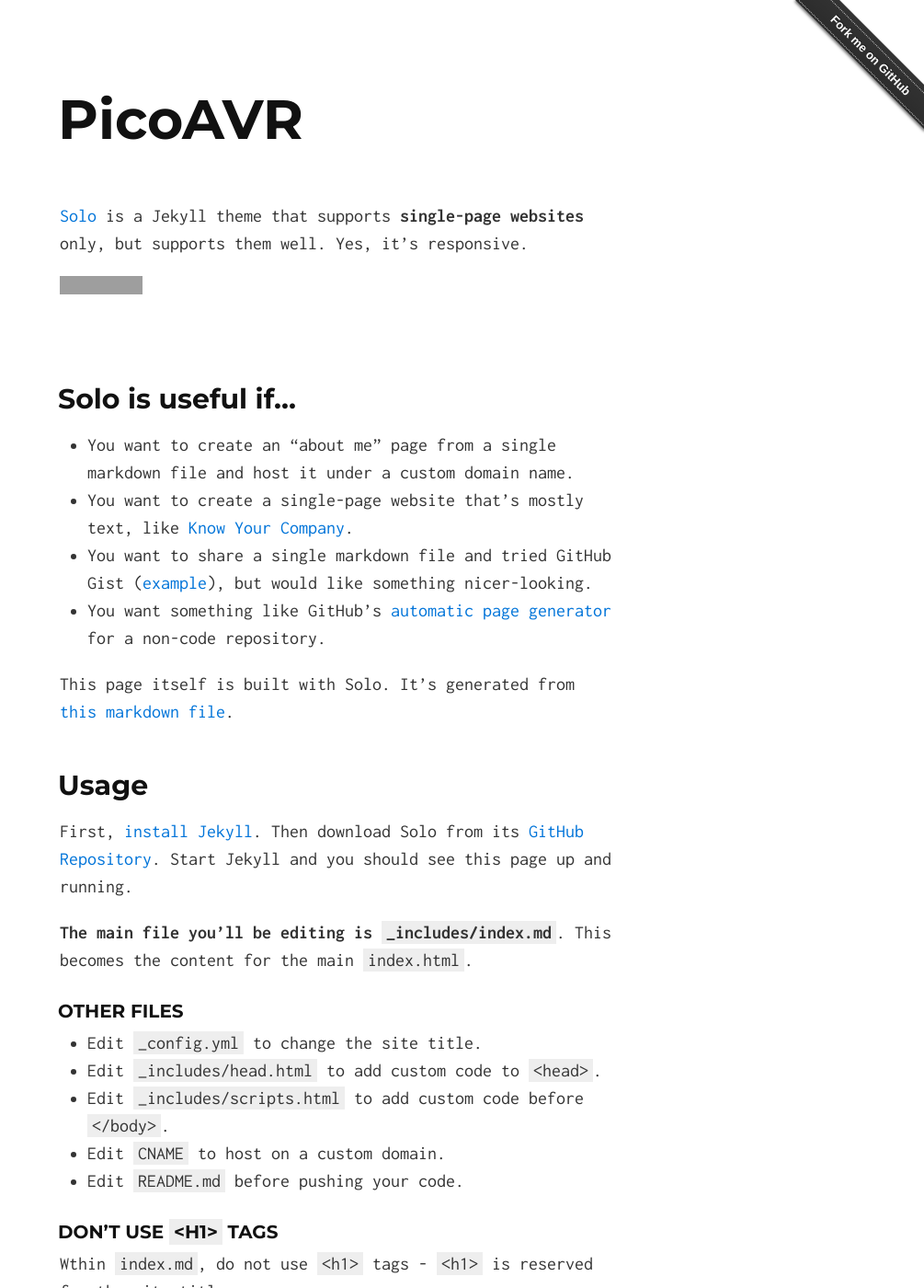
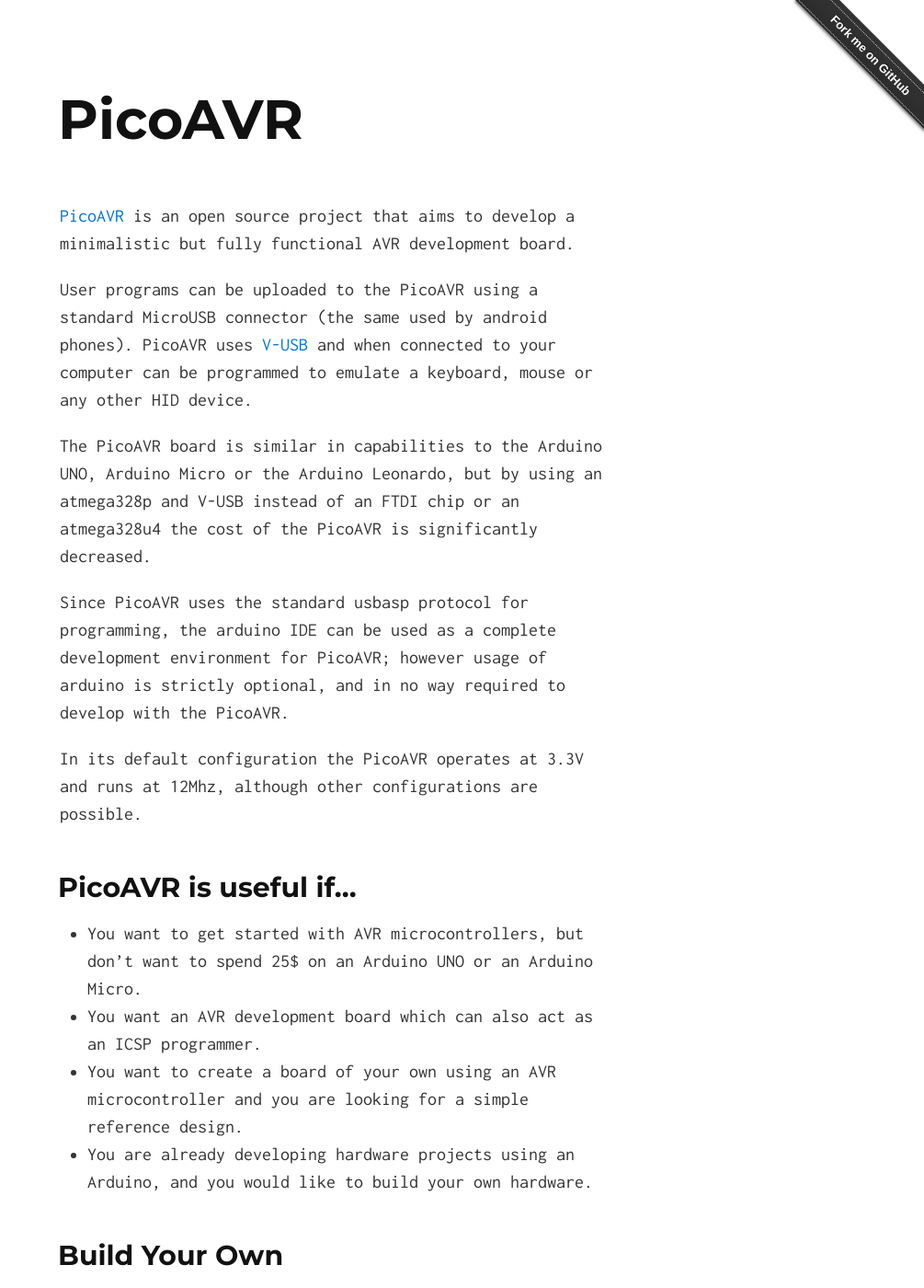
Before and after one commit to acornejo/picoAVR, a Jekyll site: the page built from index.html, in a window 1280 px wide and 1400 px high. Shown: the whole window at 92% size, without its empty margins (275-1280 px from the left). Built offline with Jekyll 4.4.1, drawn with Linux system fonts in a browser that asks for light colours; Markdown is read by kramdown in place of the engine named in the settings; some of the changed text lies outside the part shown; grey boxes are pictures that could not be loaded.

Commit message:
updated docs

```diff
--- a/_includes/index.md
+++ b/_includes/index.md
@@ -1,59 +1,50 @@
+[PicoAVR](http://acornejo.github.io/picoAVR) is an open source project
+that aims to develop a minimalistic but fully functional AVR development
+board.
+
+User programs can be uploaded to the PicoAVR using a standard MicroUSB
+connector (the same used by android phones). PicoAVR uses
+[V-USB](http://www.obdev.at/products/vusb/index.html) and when connected
+to your computer can be programmed to
+emulate a keyboard, mouse or any other HID device.
+
+The PicoAVR board is similar in capabilities to the Arduino UNO, Arduino
+Micro or the Arduino Leonardo, but by using an atmega328p and V-USB
+instead of an FTDI chip or an atmega328u4 the cost of the PicoAVR is
+significantly decreased.
+
+Since PicoAVR uses the standard usbasp protocol for programming, the
+arduino IDE can be used as a complete development environment for
+PicoAVR; however usage of arduino is strictly optional, and in no way
+required to develop with the PicoAVR.
+
+In its default configuration the PicoAVR operates at 3.3V and runs at
+12Mhz, although other configurations are possible.
 
 
-[Solo](http://solo.chibi.io) is a Jekyll theme that supports **single-page websites** only, but supports them well. Yes, it's responsive.
+## PicoAVR is useful if...
 
-<iframe src="http://ghbtns.com/github-btn.html?user=acornejo&amp;repo=picoAVR&amp;type=watch&amp;count=true&amp;size=large"
-  allowtransparency="true" frameborder="0" scrolling="0" width="170" height="30"></iframe><br/>
+* You want to get started with AVR microcontrollers, but don't want to
+spend 25$ on an Arduino UNO or an Arduino Micro.
+* You want an AVR development board which can also act as an ICSP
+programmer.
+* You want to create a board of your own using an AVR microcontroller
+and you are looking for a simple reference design.
+* You are already developing hardware projects using an Arduino, and you
+would like to build your own hardware.
 
-## Solo is useful if...
+## Build Your Own
 
-* You want to create an "about me" page from a single markdown file and host it under a custom domain name.
-* You want to create a single-page website that's mostly text, like [Know Your Company](https://knowyourcompany.com/).
-* You want to share a single markdown file and tried GitHub Gist ([example](https://gist.github.com/dypsilon/5819504)), but would like something nicer-looking.
-* You want something like GitHub's [automatic page generator](http://pages.github.com/) for a non-code repository.
-
-This page itself is built with Solo. It's generated from [this markdown file](https://github.com/chibicode/solo/blob/gh-pages/_includes/index.md).
-
-## Usage
-
-First, [install Jekyll](http://jekyllrb.com/docs/installation/). Then download Solo from its [GitHub Repository](https://github.com/chibicode/solo). Start Jekyll and you should see this page up and running.
-
-**The main file you'll be editing is `_includes/index.md`**. This becomes the content for the main `index.html`.
-
-### Other Files
-
-* Edit `_config.yml` to change the site title.
-* Edit `_includes/head.html` to add custom code to `<head>`.
-* Edit `_includes/scripts.html` to add custom code before `</body>`.
-* Edit `CNAME` to host on a custom domain.
-* Edit `README.md` before pushing your code.
-
-### Don't use `<h1>` tags
-
-Wthin `index.md`, do not use `<h1>` tags - `<h1>` is reserved for the site title.
-
-### Supported Tags
-
-Solo supports lists, `<hr>`s, `<table>`s,
-
-> blockquotes, and...
-
-~~~html
-<pre>code blocks with syntax highlighting.</pre>
-~~~
-
-### Keep Solo up to date
-
-Instead of downloading, you can [fork Solo](https://github.com/chibicode/solo/fork) and use the "upstream" strategy described on [this page](https://help.github.com/articles/fork-a-repo) to keep Solo up to date.
-
-## Author
-
-Shu Uesugi ([Twitter](http://twitter.com/chibicode)/[GitHub](http://github.com/chibicode)/[G+](https://plus.google.com/110325199858284431541?rel=author)).
-
-![Shu Uesugi](http://www.gravatar.com/avatar/b868d84bbe2ed30ec45c9253e1c1cefe.jpg?s=200)
+If you are planning to build a PicoAVR of your own, you will need either
+an ICSP programmer, another functioning PicoAVR, or an arduino to burn
+the bootloader to your new board. The PicoAVR provides a standard 6-pin
+ICSP connector that can be used to either burn the bootloader into the
+board (by closing the self-program jumper), or to act as an ICSP
+programmer to reprogram any other AVR development board with an ICSP
+connected (including an arduino).
 
 ### License
 
-[MIT License](http://chibicode.mit-license.org/)
+[MIT License](http://opensource.org/licenses/MIT)
 
 <div class="github-fork-ribbon-wrapper right fixed" style="width: 150px;height: 150px;position: fixed;overflow: hidden;top: 0;z-index: 9999;pointer-events: none;right: 0;"><div class="github-fork-ribbon" style="position: absolute;padding: 2px 0;background-color: #333;background-image: linear-gradient(to bottom, rgba(0, 0, 0, 0), rgba(0, 0, 0, 0.15));-webkit-box-shadow: 0 2px 3px 0 rgba(0, 0, 0, 0.5);-moz-box-shadow: 0 2px 3px 0 rgba(0, 0, 0, 0.5);box-shadow: 0 2px 3px 0 rgba(0, 0, 0, 0.5);z-index: 9999;pointer-events: auto;top: 42px;right: -43px;-webkit-transform: rotate(45deg);-moz-transform: rotate(45deg);-ms-transform: rotate(45deg);-o-transform: rotate(45deg);transform: rotate(45deg);"><a href="https://github.com/acornejo/picoAVR" style="font: 700 13px &quot;Helvetica Neue&quot;, Helvetica, Arial, sans-serif;color: #fff;text-decoration: none;text-shadow: 0 -1px rgba(0, 0, 0, 0.5);text-align: center;width: 200px;line-height: 20px;display: inline-block;padding: 2px 0;border-width: 1px 0;border-style: dotted;border-color: rgba(255, 255, 255, 0.7);">Fork me on GitHub</a></div></div>
```
